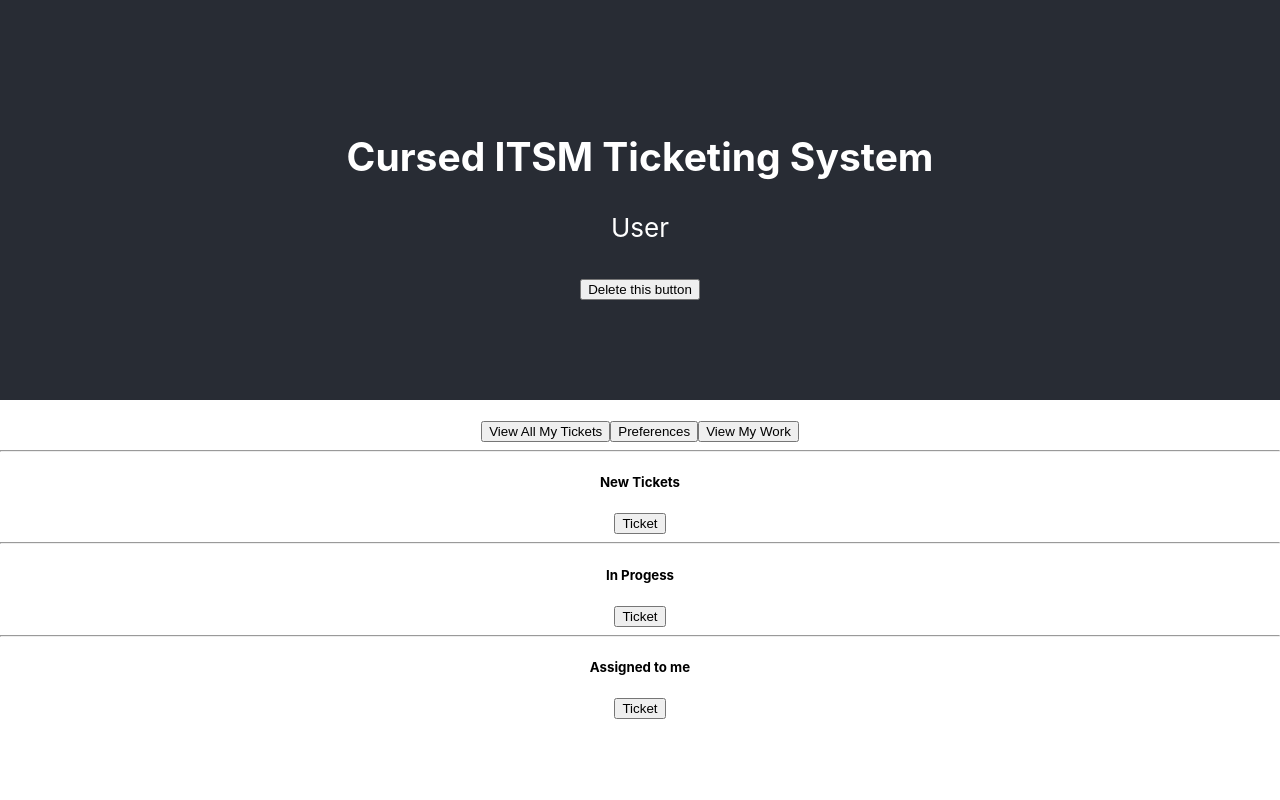
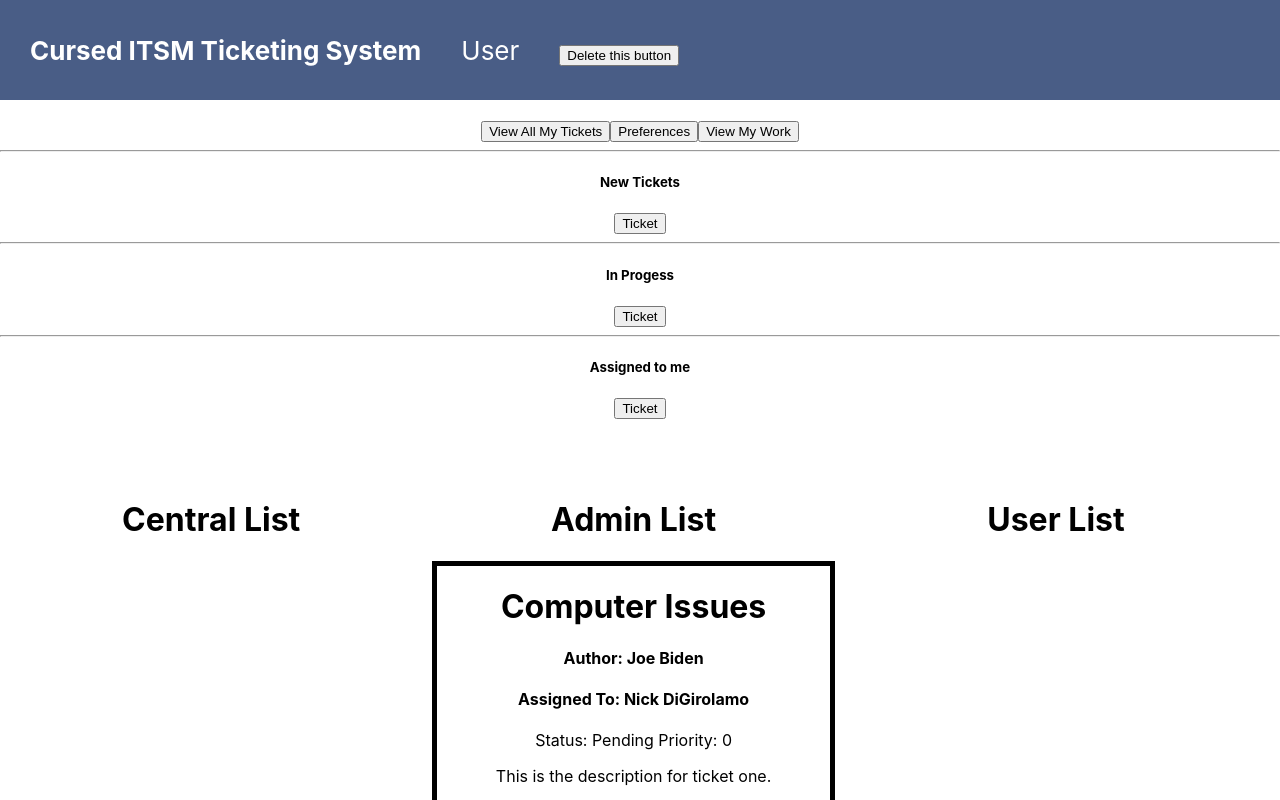
Before and after one commit to galennare/cursed-itsm-board, a React (Create React App) app: page / in a window 1280 px wide. Shown: the top 800 px of the page. Built offline with nearby package versions, Linux system fonts and the light colour scheme.

Commit message:
YES I got a nice header and it looks so pretty

```diff
--- a/src/App.css
+++ b/src/App.css
@@ -1,3 +1,17 @@
+
+.title {
+    display: flex;
+    justify-content: space-around;
+    text-align: center;
+    margin: auto
+}
+
+.title > div {
+    width: auto;
+    margin: 20px;
+    text-align: center;
+}
+
 .App {
     text-align: center;
 }
@@ -9,16 +23,15 @@
 }
 
 .App-btn2 {
-    text-align: right;
+    float: right;
 }
 
 .App-header {
-    background-color: #282c34;
-    min-height: 50vh;
+    padding: 10px;
     display: flex;
-    flex-direction: column;
+    background-color: #495d86;
+    min-height: 10vh;
     align-items: center;
-    justify-content: center;
     font-size: calc(10px + 2vmin);
     color: white;
 }
--- a/src/components/NavigationBar.tsx
+++ b/src/components/NavigationBar.tsx
@@ -35,10 +35,14 @@ export function NavigationBar({
     const setAdmin = () => setUserRole(UserRole.Admin);
 
     return (
-        <div>
-            <h2>Cursed ITSM Ticketing System</h2>
-            <p>{userRole}</p>
-            <Button onClick={setAdmin}>Delete this button</Button>
-        </div>
+        <span className="title">
+            <div>
+                <b>Cursed ITSM Ticketing System</b>
+            </div>
+            <div>{userRole}</div>
+            <div>
+                <Button onClick={setAdmin}>Delete this button</Button>
+            </div>
+        </span>
     );
 }
```
